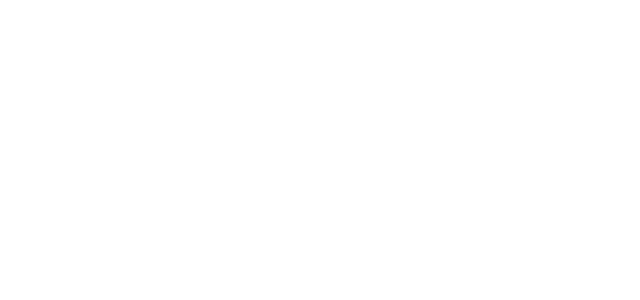
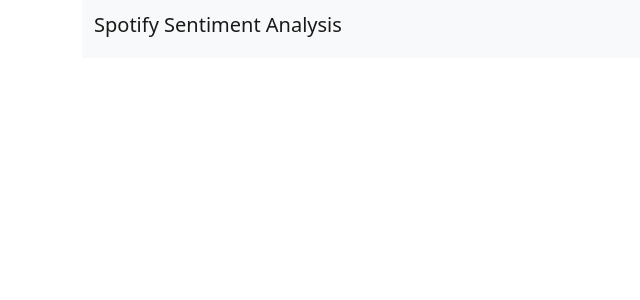
Before and after one commit to CS196Illinois/Group28-FA21, a React (Create React App) app in the folder Project/frontend/: page / in a window 1280 px wide. Shown: the top 300 px of the page, without its empty margins (0-640 px from the left). Built offline with nearby package versions, Linux system fonts and the light colour scheme.

Commit message:
Added welcome bar

```diff
--- a/Project/frontend/package.json
+++ b/Project/frontend/package.json
@@ -6,6 +6,7 @@
     "@testing-library/jest-dom": "^5.14.1",
     "@testing-library/react": "^11.2.7",
     "@testing-library/user-event": "^12.8.3",
+    "bootstrap": "^5.1.3",
     "react": "^17.0.2",
     "react-dom": "^17.0.2",
     "react-scripts": "4.0.3",
--- a/Project/frontend/src/Components/WelcomeBar.jsx
+++ b/Project/frontend/src/Components/WelcomeBar.jsx
@@ -1,11 +1,19 @@
-import React, { Component } from 'react';
+import React, { Component } from "react";
 
 class WelcomeBar extends React.Component {
-    render() {
-        return (
-            <div></div>
-        );
-    }
+  render() {
+    return (
+      <div class="container">
+        <nav class="navbar navbar-expand-lg navbar-light bg-light">
+          <div class="container-fluid">
+            <h1 class="navbar-brand">
+              Spotify Sentiment Analysis
+            </h1>
+          </div>
+        </nav>
+      </div>
+    );
+  }
 }
 
 export default WelcomeBar;
--- a/Project/frontend/src/index.js
+++ b/Project/frontend/src/index.js
@@ -3,6 +3,7 @@
 import './index.css';
 import App from './App';
 import reportWebVitals from './reportWebVitals';
+import "bootstrap/dist/css/bootstrap.css"
 
 
 ReactDOM.render(
```
Also changed, not shown: 1 other file (tests, documents, lock files or other folders).
